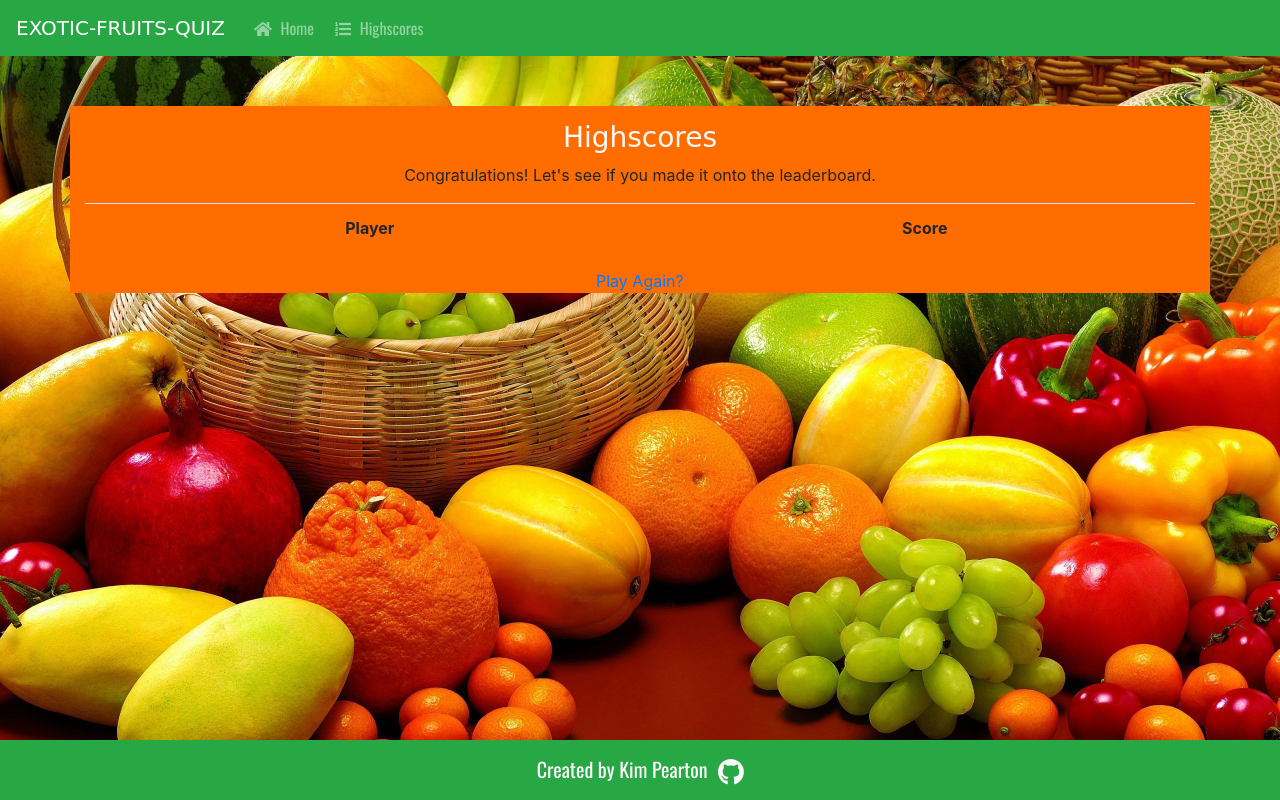
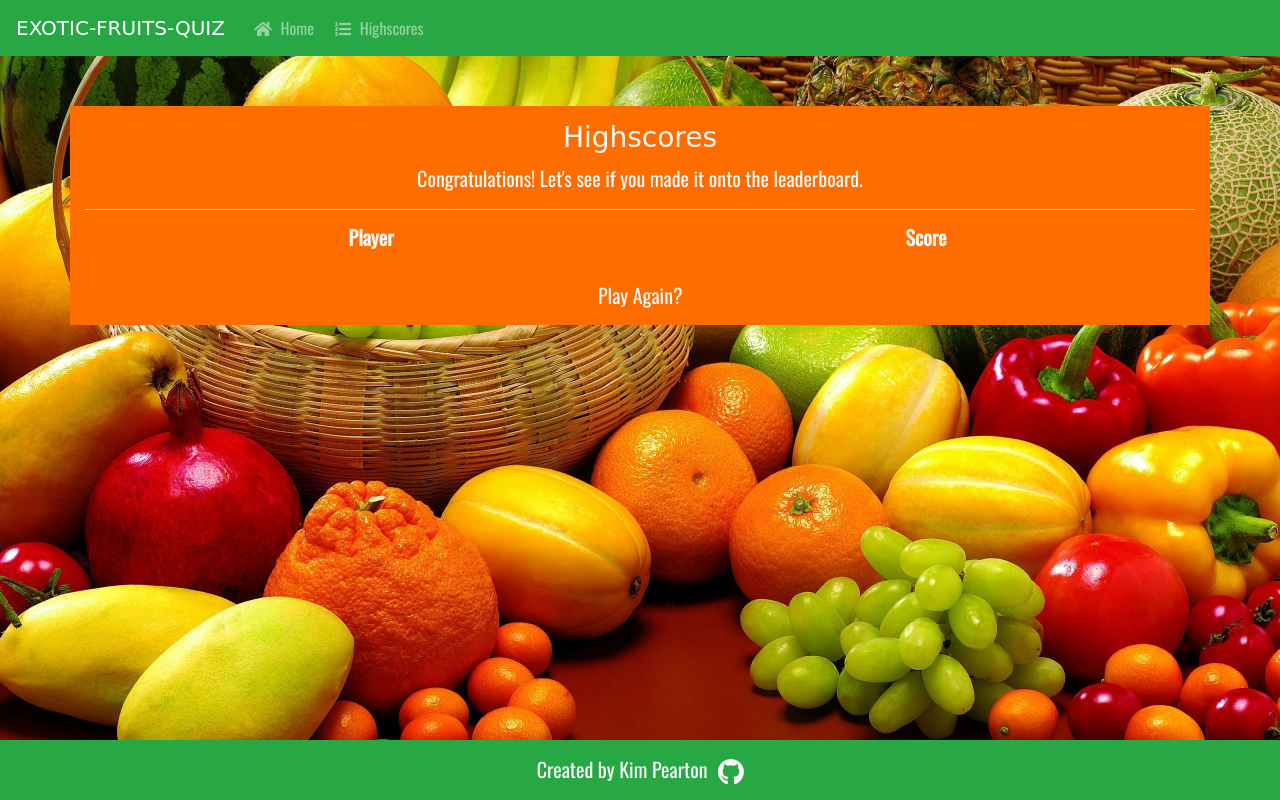
Before and after one commit to Code-Institute-Submissions/quiz, a Flask app: page /highscores in a window 1280 px wide. Run offline with Flask 2, Linux system fonts and the light colour scheme; lists and menus that the app fills with data are empty; some libraries are stand-ins or nearby versions; some web fonts are replaced.

Commit message:
Add styles for highscores.html

```diff
--- a/static/css/styles.css
+++ b/static/css/styles.css
@@ -164,6 +164,30 @@ body {
 
 /*-- Highscores Styles --*/
 
+.sentence {
+    font-family: 'Oswald', sans-serif;
+    font-size: 20px;
+    color: #fafafa;
+}
+
+.table-headings {
+    font-size: 20px;
+}
+
+table {
+    font-family: 'Oswald', sans-serif;
+    color: #fafafa;
+}
+
+.play-again {
+    margin-bottom: 15px;
+}
+
+.play-again:hover {
+    text-decoration: none;
+    color: #fafafa;
+}
+
 /*-- Footer Styles --*/
 
 #footer {
```
